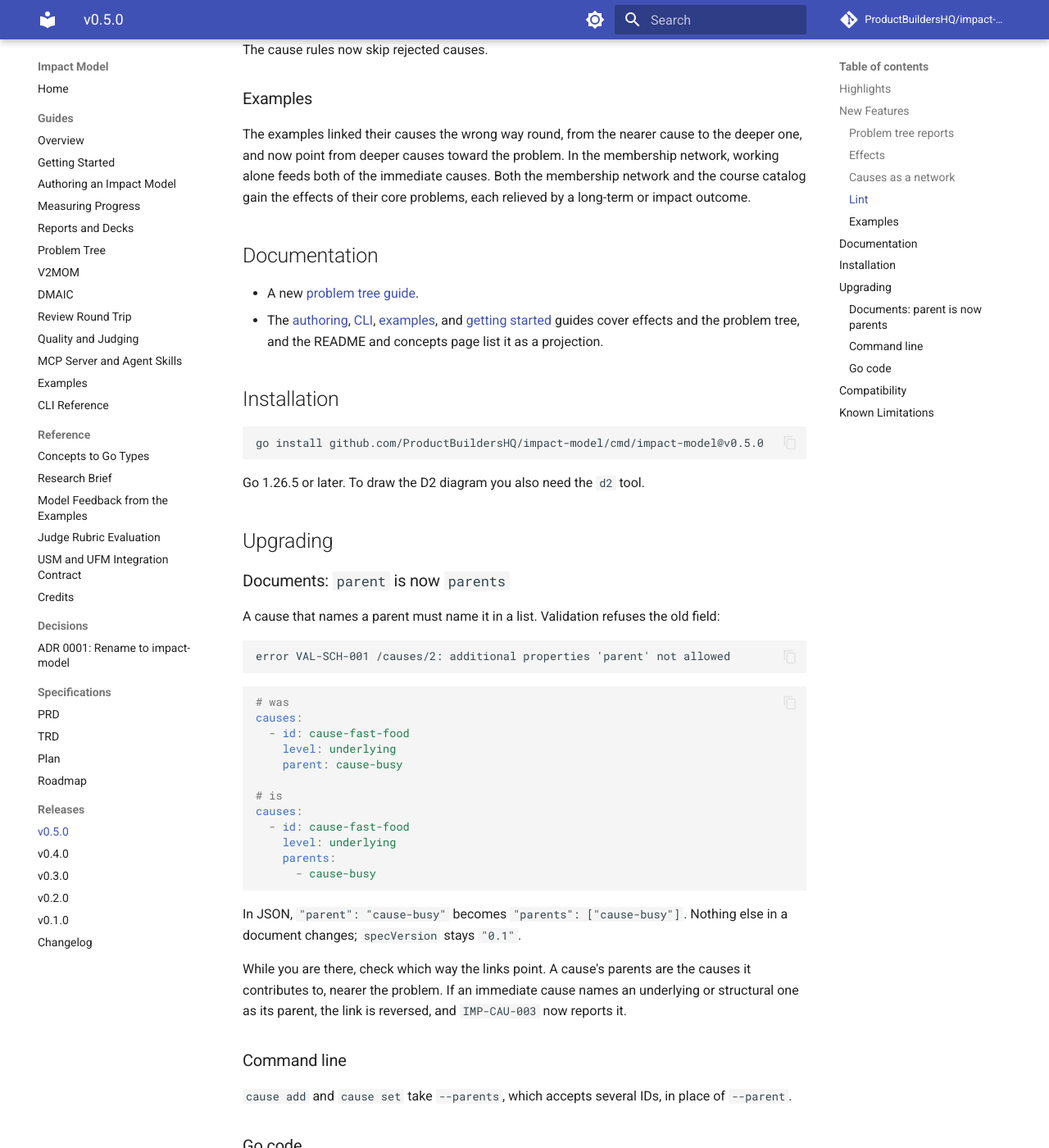
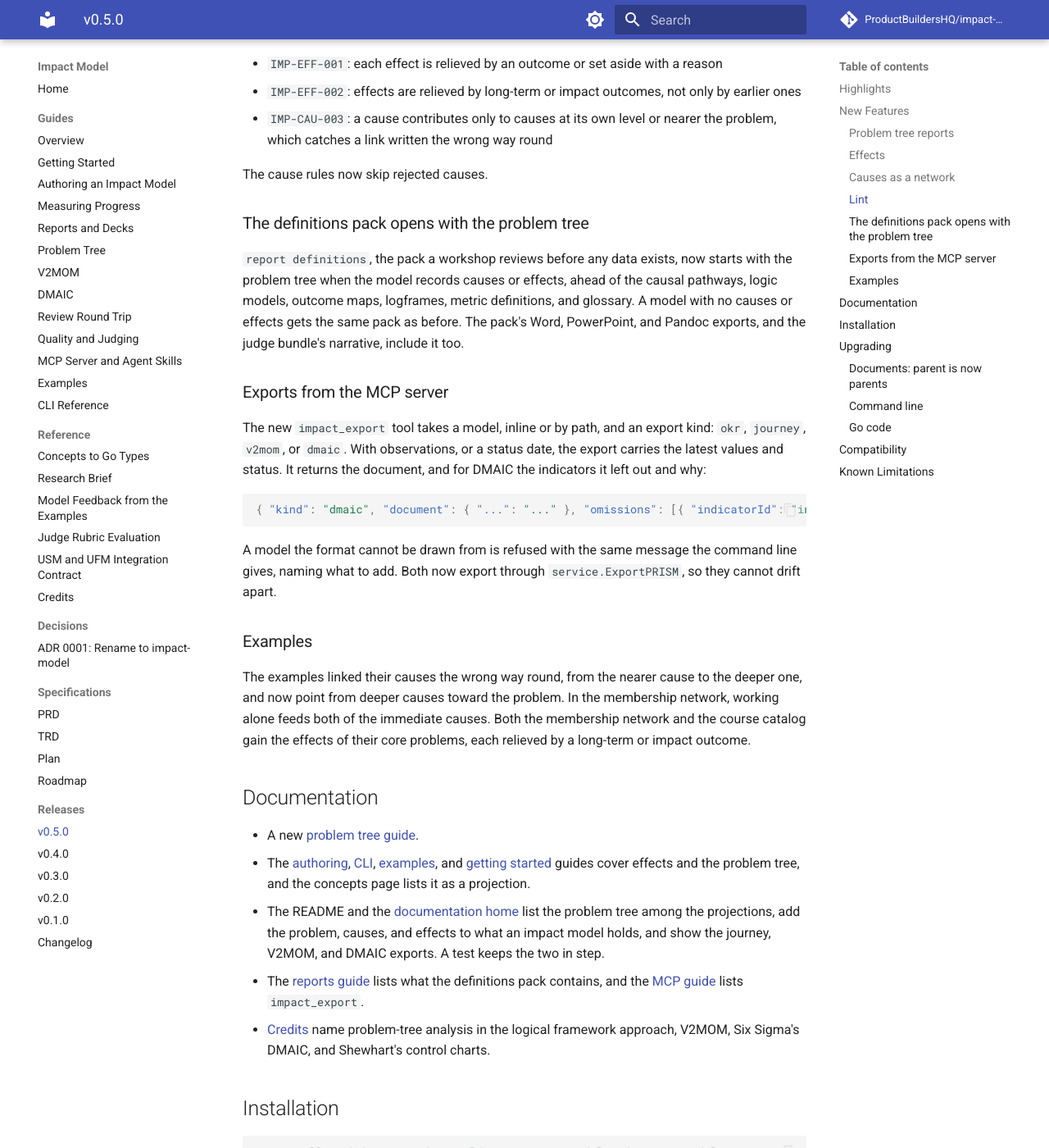
Before and after one commit to ProductBuildersHQ/theoryofchange-spec, an MkDocs documentation site: the page built from docs/releases/v0.5.0.md, in a window 1280 px wide and 1400 px high, scrolled down 2214 px. Shown: the whole window at 82% size. Built offline with MkDocs 1.6.1 and Material for MkDocs 9.7.7, drawn with Linux system fonts in a browser that asks for light colours; comment, search, counter and statistics services are not loaded; some of the changed text lies outside the part shown.

Commit message:
docs(release): cover the agent exports and the definitions pack in v0.5.0
The release notes add impact_export and the problem tree in the definitions
pack, the upgrade for report.Definitions, and the second incompatible change
the API comparison reports. The getting-started guide lists what the pack
contains.

Refs: RMI-IMPACTMODEL-013

Co-Authored-By: Claude Opus 5.5 <noreply@anthropic.com>

````diff
--- a/docs/releases/v0.5.0.md
+++ b/docs/releases/v0.5.0.md
@@ -8,8 +8,11 @@ effects above as branches, and checks that every cause and effect is addressed
 by an outcome or set aside with a reason. Causes, and the new effects, form a
 network: each can lead to several others.
 
-This release has one breaking change: a cause's `parent` is now `parents`, a
-list. See [Upgrading](#upgrading).
+AI agents can now produce every PRISM export, and the definitions pack opens
+with the problem tree.
+
+One change breaks documents: a cause's `parent` is now `parents`, a list. Go
+code that calls `report.Definitions` also changes. See [Upgrading](#upgrading).
 
 ## Highlights
 
@@ -22,6 +25,9 @@ list. See [Upgrading](#upgrading).
   an effect can follow from several, so `parents` is a list.
 - **JSON first.** The diagram is built as a JSON diagram document, from which D2
   and Mermaid are rendered, and `report problem-tree-json` prints it.
+- **Exports for agents.** The MCP tool `impact_export` writes the OKR,
+  outcome-journey, V2MOM, and DMAIC documents, through the same code as the
+  command line.
 
 ## New Features
 
@@ -91,6 +97,30 @@ Three new rules, 72 in all:
 
 The cause rules now skip rejected causes.
 
+### The definitions pack opens with the problem tree
+
+`report definitions`, the pack a workshop reviews before any data exists, now
+starts with the problem tree when the model records causes or effects, ahead of
+the causal pathways, logic models, outcome maps, logframes, metric definitions,
+and glossary. A model with no causes or effects gets the same pack as before.
+The pack's Word, PowerPoint, and Pandoc exports, and the judge bundle's
+narrative, include it too.
+
+### Exports from the MCP server
+
+The new `impact_export` tool takes a model, inline or by path, and an export
+kind: `okr`, `journey`, `v2mom`, or `dmaic`. With observations, or a status
+date, the export carries the latest values and status. It returns the document,
+and for DMAIC the indicators it left out and why:
+
+```json
+{ "kind": "dmaic", "document": { "...": "..." }, "omissions": [{ "indicatorId": "ind-nps", "reason": "it has no numeric target" }] }
+```
+
+A model the format cannot be drawn from is refused with the same message the
+command line gives, naming what to add. Both now export through
+`service.ExportPRISM`, so they cannot drift apart.
+
 ### Examples
 
 The examples linked their causes the wrong way round, from the nearer cause to
@@ -105,7 +135,16 @@ problems, each relieved by a long-term or impact outcome.
 - The [authoring](../guides/authoring.md), [CLI](../guides/cli.md),
   [examples](../guides/examples.md), and
   [getting started](../guides/getting-started.md) guides cover effects and the
-  problem tree, and the README and concepts page list it as a projection.
+  problem tree, and the concepts page lists it as a projection.
+- The README and the [documentation home](../index.md) list the problem tree
+  among the projections, add the problem, causes, and effects to what an impact
+  model holds, and show the journey, V2MOM, and DMAIC exports. A test keeps the
+  two in step.
+- The [reports guide](../guides/reports-and-decks.md) lists what the
+  definitions pack contains, and the
+  [MCP guide](../guides/mcp-and-skills.md) lists `impact_export`.
+- [Credits](../credits.md) name problem-tree analysis in the logical framework
+  approach, V2MOM, Six Sigma's DMAIC, and Shewhart's control charts.
 
 ## Installation
 
@@ -156,14 +195,33 @@ place of `--parent`.
 
 ### Go code
 
-`impact.Cause.Parent string` is now `Parents []string`. Other changes are
-additions: `impact.Effect`, `Model.Effects`, `Outcome.AddressesEffects`,
-`Cause.Provenance`, and the `problemtree` package.
+`impact.Cause.Parent string` is now `Parents []string`.
+
+`report.Definitions` takes the impact model, to draw its problem tree, and
+returns an error, since drawing it can fail:
+
+```go
+// was
+pack := report.Definitions(whole, pathways)
+
+// is
+pack, err := report.Definitions(whole, pathways, doc)
+if err != nil {
+	return err
+}
+```
+
+Other changes are additions: `impact.Effect`, `Model.Effects`,
+`Outcome.AddressesEffects`, `Cause.Provenance`, the `problemtree` package with
+`Tree.Empty`, and `service.ExportPRISM`, `PRISMExport`, `PRISMExportKinds`, and
+`IsPRISMExport`. `prismx.Omission` gains JSON field names, `indicatorId` and
+`reason`.
 
 ## Compatibility
 
-An API comparison against v0.4.0 reports one incompatible change, the removal of
-`Cause.Parent`, and the additions above as compatible. The command line keeps
+An API comparison against v0.4.0 reports two incompatible changes, the removal
+of `Cause.Parent` and the new signature of `report.Definitions`, and the
+additions above as compatible. The command line keeps
 its exit codes, and a model with no causes or effects is unaffected.
 
 ## Known Limitations
````
Also changed, not shown: docs/guides/getting-started.md (+3 -2 lines).
